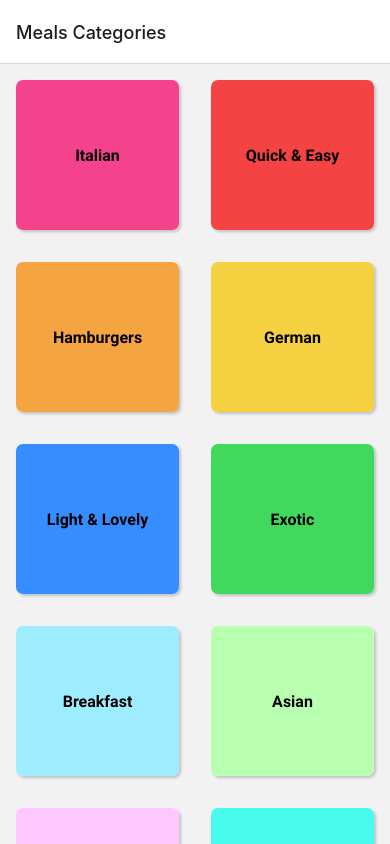
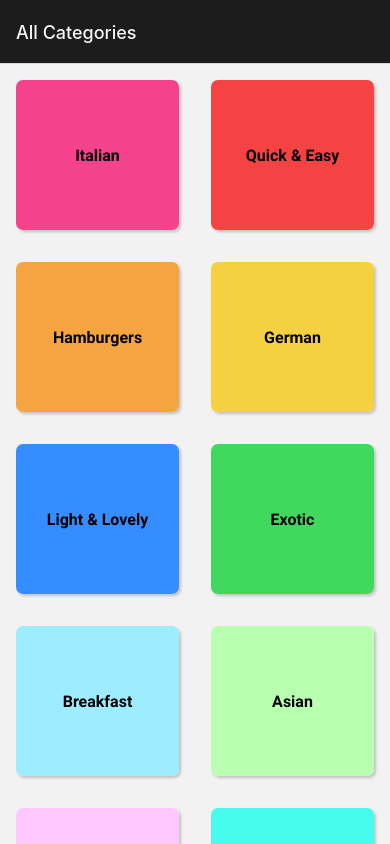
Before and after one commit to oliwierPosiakow/MealApp, a React Native app: screen / in a window 390 px wide. Built offline with nearby package versions, Linux system fonts and the light colour scheme.

Commit message:
crerated dynamic nav header

```diff
--- a/App.js
+++ b/App.js
@@ -23,11 +23,21 @@ export default function App() {
 
     return (
         <>
-            <StatusBar style={"dark"}/>
+            <StatusBar style={"light"}/>
             <NavigationContainer>
-                <Stack.Navigator initialRouteName={'Meals Categories'}>
-                    <Stack.Screen name={'Meals Categories'} component={CategoriesScreen}/>
-                    <Stack.Screen name={'Meals Overview'} component={MealsOverview}/>
+                <Stack.Navigator initialRouteName={'Meals Categories'} screenOptions={{
+                    title: 'All Categories',
+                    headerStyle: { backgroundColor: '#1c1c1c'},
+                    headerTintColor: '#f5f5f5',
+                }}>
+                    <Stack.Screen
+                        name={'Meals Categories'}
+                        component={CategoriesScreen}
+                    />
+                    <Stack.Screen
+                        name={'Meals Overview'}
+                        component={MealsOverview}
+                    />
                 </Stack.Navigator>
             </NavigationContainer>
         </>
--- a/components/MealItem.jsx
+++ b/components/MealItem.jsx
@@ -65,6 +65,6 @@ const styles = StyleSheet.create({
         fontSize: 14,
     },
     buttonPressed:{
-        opacity: .9,
+        opacity: .8,
     }
 })
--- a/screens/MealsOverview.jsx
+++ b/screens/MealsOverview.jsx
@@ -1,15 +1,24 @@
-import React from 'react';
+import React, {useLayoutEffect} from 'react';
 import {View, FlatList, StyleSheet} from "react-native";
 
-import {MEALS} from "../data/dummy-data";
+import {MEALS, CATEGORIES} from "../data/dummy-data";
 import MealItem from "../components/MealItem";
 
-function MealsOverview({route}) {
-    const category = route.params.categoryId
+function MealsOverview({route, navigation}) {
+    const catId = route.params.categoryId
 
     const displayedMeals = MEALS.filter( (mealItem) => {
-        return mealItem.categoryIds.indexOf(category) >= 0
+        return mealItem.categoryIds.indexOf(catId) >= 0
     })
+
+    useLayoutEffect(() => {
+        const categoryTitle = CATEGORIES.find((category) => category.id === catId).title
+
+        navigation.setOptions({
+            title: categoryTitle
+        })
+    },[])
+
 
     function renderMealItem(itemData){
         return (
```
